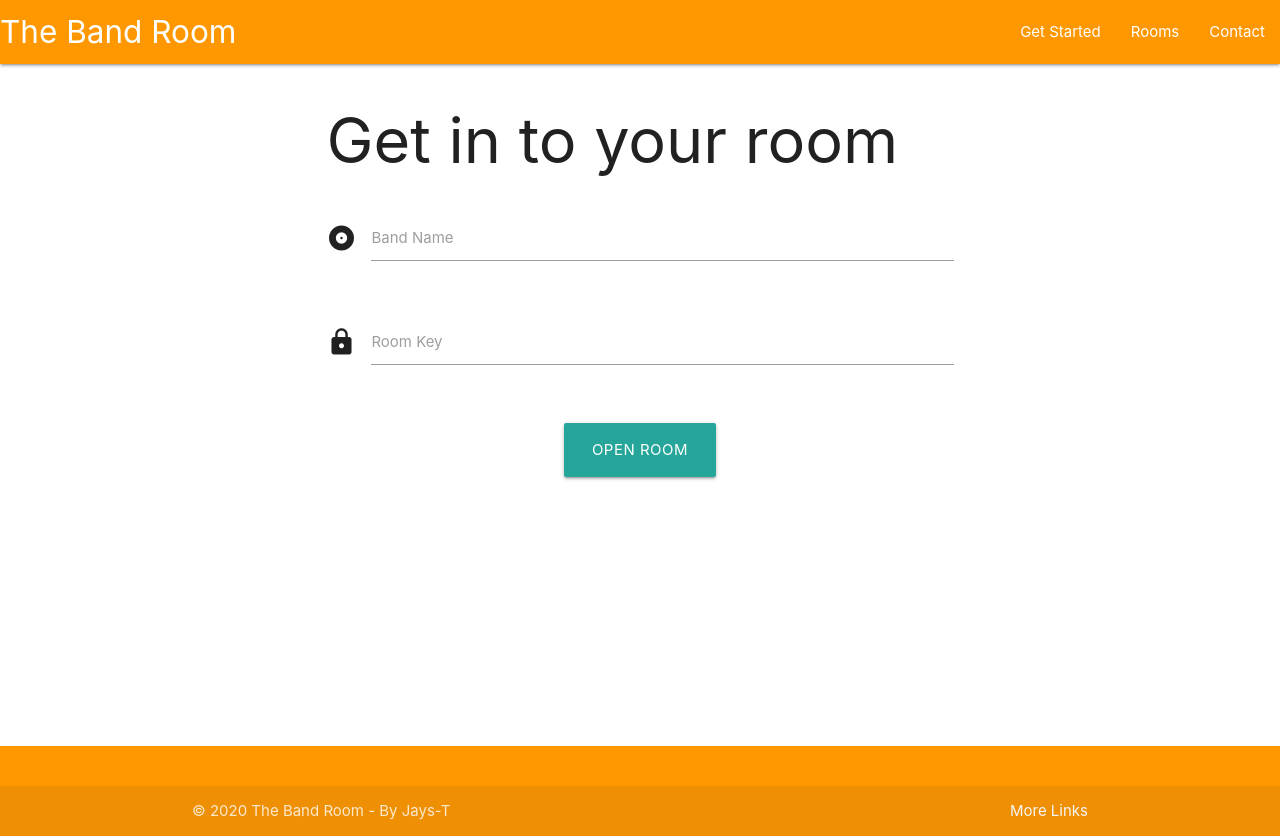
After one commit to Jays-T/the-band-room, a Flask app: page /open_room in a window 1280 px wide. The commit adds this page. Run offline with Flask 2, Linux system fonts and the light colour scheme; some libraries are stand-ins or nearby versions.

Commit message:
added my_room function(tested/not working)+ openroom.html

```diff
--- a/app.py
+++ b/app.py
@@ -19,14 +19,12 @@ mongo = PyMongo(app)
 @app.route('/the_band_room')
 # Default landing page
 def the_band_room():
-    return render_template("addbandroom.html",
-                           )
+    return render_template("addbandroom.html")
 
 
 # This function adds a new band room
 @app.route('/add_room', methods=['POST'])
 def add_band_room():
-    # take the information from the create room form
     room_key = request.form["room_key"]
     # iterate over stored band rooms to check
     # if the name and room key are available
@@ -44,17 +42,29 @@ def add_band_room():
         return redirect(url_for('browse_rooms'))
 
 
-@app.route('/band_room')
-def get_band_rooms():
-    return render_template("bandroom.html",
-                           band_rooms=mongo.db.band_rooms.find(),
-                           events=mongo.db.events.find())
-
-
 @app.route('/browse_rooms')
 def browse_rooms():
     return render_template("browserooms.html",
                            band_rooms=mongo.db.band_rooms.find())
+
+
+@app.route('/open_room')
+def open_room():
+    return render_template("openroom.html")
+
+
+@app.route('/my_room', methods=['POST'])
+def my_room():
+    room_key_open = request.form["room_key_open"]
+    combined_key = mongo.db.band_rooms.find((
+        {"room_key": room_key_open}))
+    if combined_key == 1:
+        return render_template("bandroom.html",
+                               room=mongo.db.band_rooms.find((
+                                   {"room_key": room_key_open})))
+    else:
+        flash('Oops seems like the Room Key was not right')
+        return redirect(url_for('open_room'))
 
 
 if __name__ == '__main__':
--- a/static/assets/css/style.css
+++ b/static/assets/css/style.css
@@ -8,7 +8,7 @@
     flex: 1 0 auto;
   }
 
-  .base-bg {
+  .minimum-content-height {
       min-height: 80vh;
   }
 
@@ -17,7 +17,11 @@
   }
 
   .alert-error {
-  background-color: red;
-  color: white;
-  text-align: center;
-}
+      background-color: red;
+      color: white;
+  }
+
+  .alert-success {
+      background-color: green;
+      color: white;
+  }
--- a/templates/base.html
+++ b/templates/base.html
@@ -1,6 +1,7 @@
 <!DOCTYPE html>
 <html lang="en">
   <head>
+  {% block head %}
     <meta charset="UTF-8" />
     <meta name="viewport" content="width=device-width, initial-scale=1.0" />
     <meta http-equiv="X-UA-Compatible" content="ie=edge" />
@@ -47,16 +48,17 @@
       href="{{url_for('static', filename='assets/css/style.css')}}"
       type="text/css"
     />
-    <title>The Band Room</title>
+    <title>The Band Room - {% block title %}{% endblock %}</title>
+  {% endblock %}
   </head>
   <body>
     <header>
       <nav>
         <div class="nav-wrapper orange">
-          <a href="#" class="brand-logo">The Band Room</a>
+          <a href="{{url_for('the_band_room')}}" class="brand-logo">The Band Room</a>
           <ul id="nav-mobile" class="right hide-on-med-and-down">
-            <li><a href="#">Get Started</a></li>
-            <li><a href="#">Rooms</a></li>
+            <li><a href="{{url_for('the_band_room')}}">Get Started</a></li>
+            <li><a href="{{url_for('browse_rooms')}}">Rooms</a></li>
             <li><a href="#">Contact</a></li>
           </ul>
         </div>
@@ -67,33 +69,19 @@
         %}
         <div class="container alert-{{category}}">The Band Room Says: {{ message }}</div>
         {% endfor %}
-      <div class="container base-bg">
+      <div class="container minimum-content-height">
         {% block content %} {% endblock %}
       </div>
     </main>
     <footer class="page-footer orange">
       <div class="container">
         <div class="row">
-          <div class="col l6 s12">
-            <h5 class="white-text">Footer Content</h5>
-            <p class="grey-text text-lighten-4">
-              You can use rows and columns here to organize your footer content.
-            </p>
-          </div>
-          <div class="col l4 offset-l2 s12">
-            <h5 class="white-text">Links</h5>
-            <ul>
-              <li><a class="grey-text text-lighten-3" href="#!">Link 1</a></li>
-              <li><a class="grey-text text-lighten-3" href="#!">Link 2</a></li>
-              <li><a class="grey-text text-lighten-3" href="#!">Link 3</a></li>
-              <li><a class="grey-text text-lighten-3" href="#!">Link 4</a></li>
-            </ul>
-          </div>
+
         </div>
       </div>
       <div class="footer-copyright">
         <div class="container">
-          © 2014 Copyright Text
+          © 2020 The Band Room - By Jays-T
           <a class="grey-text text-lighten-4 right" href="#!">More Links</a>
         </div>
       </div>
--- a/templates/browserooms.html
+++ b/templates/browserooms.html
@@ -1,4 +1,4 @@
-{% extends 'base.html' %} {% block content %} Hello
+{% extends 'base.html' %} {% block content %}
 <div class="container">
 
   <div class="row">
--- /dev/null
+++ b/templates/openroom.html
@@ -0,0 +1,56 @@
+{% extends 'base.html' %}{% block title %}Open Room{% endblock %}{% block head %}
+  {{ super() }}
+{% endblock %}
+{% block content %}
+<div class="container">
+  <h1>Get in to your room</h1>
+  <form
+          id="open-room-form"
+          action="{{ url_for('my_room') }}"
+          method="POST"
+          class="col s12"
+        >
+          <div class="row">
+            <div class="input-field col s12">
+              <i class="material-icons prefix">album</i>
+              <input
+                id="band_name_open"
+                name="band_name_open"
+                type="text"
+                required="required"
+                class="validate"
+              />
+              <label for="band_name">Band Name</label>
+            </div>
+          </div>
+          <div class="row">
+            <div
+              class="input-field col s12 tooltipped"
+              data-position="top"
+              data-tooltip="This is your unique Room Key - Don't make it too simple and make sure to save and remember your Room Key"
+            >
+              <i class="material-icons prefix">lock</i>
+              <input
+                id="room_key_open"
+                name="room_key_open"
+                type="text"
+                required="required"
+                class="validate"
+              />
+              <label for="room_key">Room Key</label>
+            </div>
+          </div>
+          <div class="row">
+            <div class="input-field col s12 text-center">
+              <button
+                class="waves-effect waves-light btn-large"
+                type="submit"
+                name="action"
+              >
+                Open Room
+              </button>
+            </div>
+          </div>
+        </form>
+</div>
+{% endblock %}
```
Also changed, not shown: templates/addbandroom.html (+6 -2 lines), templates/bandroom.html (+5 -20 lines), 1 other file.
